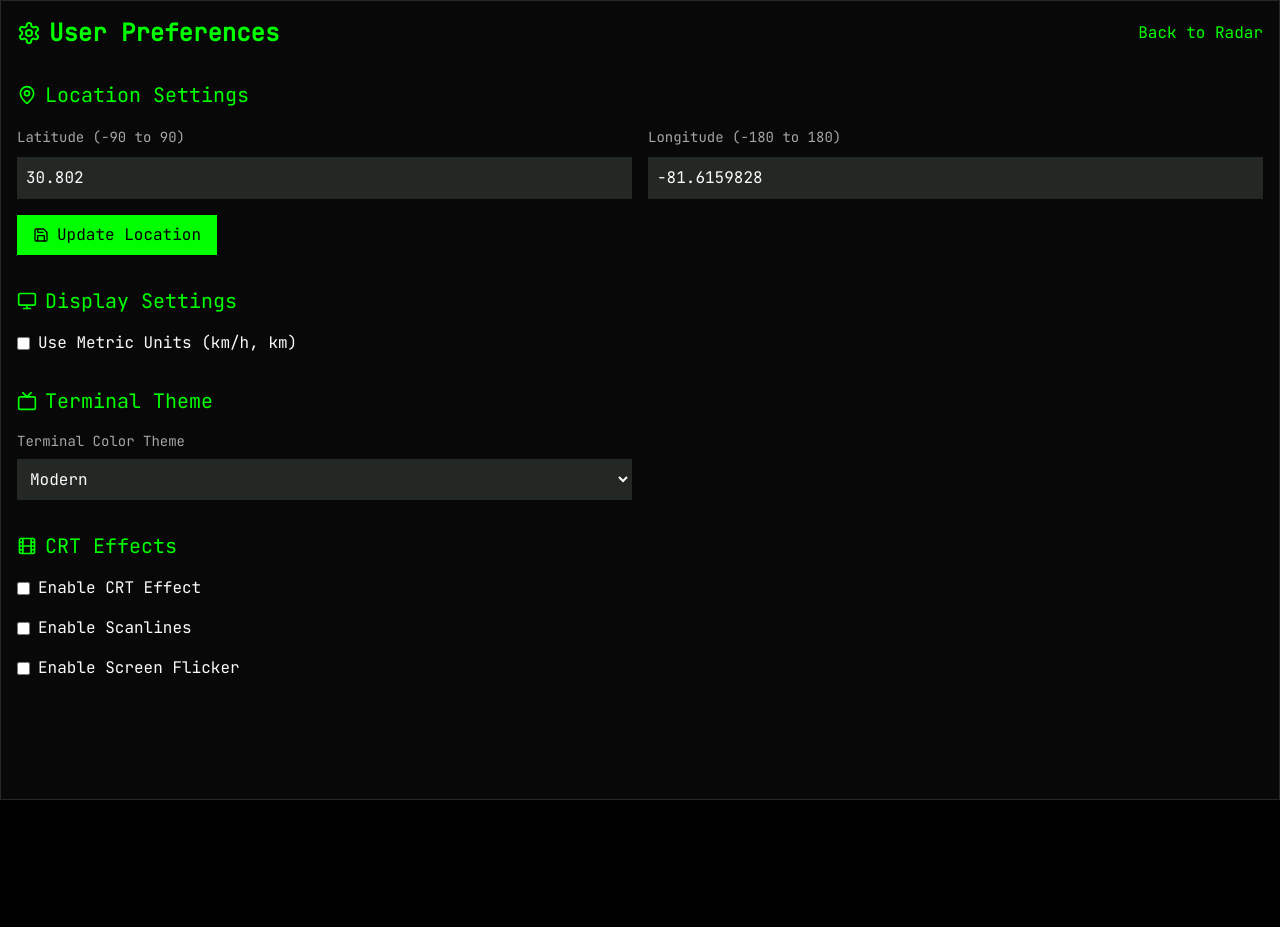
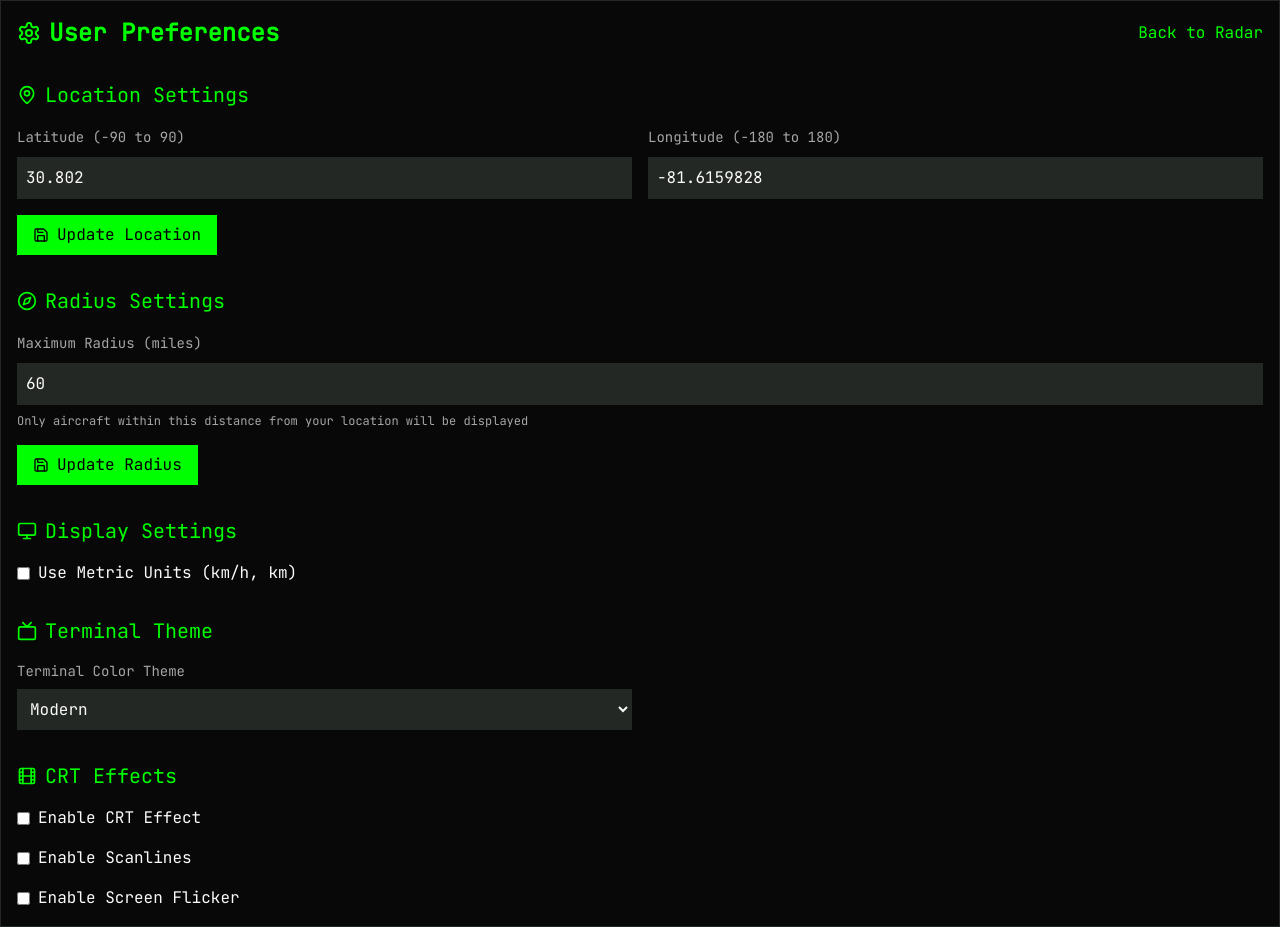
Before and after one commit to WPTK/skywatcher-tui, a React (Vite) app: page /preferences in a window 1280 px wide. Before the commit the page ends 800 px from the top, so only its background shows below. Built offline with nearby package versions, Linux system fonts and the light colour scheme.

Commit message:
Add radius preference
Adds a new user preference to limit the radius of aircraft data returned by the application.  The default radius is 60 miles, but this value is configurable by the user.

```diff
--- a/src/components/AircraftList.tsx
+++ b/src/components/AircraftList.tsx
@@ -160,14 +160,30 @@ export const AircraftList = ({
     }
   }, [isError, error]);
 
-  const sortedAircraft = [...aircraft]
-    .filter((a) => {
-      if (!searchTerm) return true;
-      const term = searchTerm.toLowerCase();
-      return a.callsign.toLowerCase().includes(term) ||
-             a.airline?.toLowerCase().includes(term) ||
-             a.model?.toLowerCase().includes(term);
-    })
+  // Filter aircraft by distance and search term
+  const filteredAircraft = aircraft.filter((a) => {
+    // Calculate distance from user location to aircraft
+    const distance = calculateDistance(
+      userLocation.lat,
+      userLocation.lon,
+      a.lat,
+      a.lon
+    );
+
+    // Filter by maximum radius first
+    if (distance > preferences.maxRadius) {
+      return false;
+    }
+
+    // Then filter by search term if provided
+    if (!searchTerm) return true;
+    const term = searchTerm.toLowerCase();
+    return a.callsign.toLowerCase().includes(term) ||
+           a.airline?.toLowerCase().includes(term) ||
+           a.model?.toLowerCase().includes(term);
+  });
+
+  const sortedAircraft = [...filteredAircraft]
     .sort((a, b) => {
       const multiplier = sortDirection === 'asc' ? 1 : -1;
       switch (sortField) {
@@ -289,6 +305,13 @@ export const AircraftList = ({
           </tbody>
         </table>
       )}
+
+      {/* Show how many aircraft were filtered by distance */}
+      {!isLoading && !isError && aircraft.length > 0 && (
+        <div className="text-sm text-muted-foreground mt-2">
+          Showing {sortedAircraft.length} of {aircraft.length} aircraft within {preferences.maxRadius} {preferences.useMetric ? 'km' : 'miles'}
+        </div>
+      )}
     </div>
   );
 };
--- a/src/contexts/UserPreferencesContext.tsx
+++ b/src/contexts/UserPreferencesContext.tsx
@@ -1,4 +1,3 @@
-
 import React, { createContext, useContext, useState, useEffect } from 'react';
 import { toast } from "@/components/ui/use-toast";
 
@@ -7,6 +6,7 @@ interface UserPreferences {
     lat: number;
     lon: number;
   };
+  maxRadius: number; // Maximum distance in miles to display aircraft
   useMetric: boolean;
   favoriteCallsigns: string[];
   theme: {
@@ -20,6 +20,7 @@ interface UserPreferences {
 interface UserPreferencesContextType {
   preferences: UserPreferences;
   setLocation: (lat: number, lon: number) => void;
+  setMaxRadius: (radius: number) => void;
   toggleMetric: () => void;
   toggleFavorite: (callsign: string) => void;
   updateTheme: (theme: Partial<UserPreferences['theme']>) => void;
@@ -28,6 +29,7 @@ interface UserPreferencesContextType {
 // Default preferences if none are saved
 const defaultPreferences: UserPreferences = {
   location: { lat: 30.802, lon: -81.6159828 }, // Default coordinates
+  maxRadius: 60, // Default 60 miles radius
   useMetric: false,
   favoriteCallsigns: [],
   theme: {
@@ -80,6 +82,17 @@ export const UserPreferencesProvider = ({ children }: { children: React.ReactNod
     });
   };
 
+  const setMaxRadius = (radius: number) => {
+    setPreferences(prev => ({
+      ...prev,
+      maxRadius: radius,
+    }));
+    toast({
+      title: "Radius Updated",
+      description: `Aircraft will now be shown within ${radius} ${preferences.useMetric ? 'km' : 'miles'} of your location`,
+    });
+  };
+
   const toggleMetric = () => {
     setPreferences(prev => ({
       ...prev,
@@ -109,7 +122,7 @@ export const UserPreferencesProvider = ({ children }: { children: React.ReactNod
 
   return (
     <UserPreferencesContext.Provider
-      value={{ preferences, setLocation, toggleMetric, toggleFavorite, updateTheme }}
+      value={{ preferences, setLocation, setMaxRadius, toggleMetric, toggleFavorite, updateTheme }}
     >
       {children}
     </UserPreferencesContext.Provider>
--- a/src/pages/Preferences.tsx
+++ b/src/pages/Preferences.tsx
@@ -1,7 +1,7 @@
 
 import { useState } from "react";
 import { useNavigate } from "react-router-dom";
-import { Settings, Monitor, MapPin, Tv, Film, Save } from "lucide-react";
+import { Settings, Monitor, MapPin, Tv, Film, Save, Compass } from "lucide-react";
 import { useUserPreferences } from "@/contexts/UserPreferencesContext";
 import { toast } from "@/components/ui/use-toast";
 
@@ -9,14 +9,16 @@ import { toast } from "@/components/ui/use-toast";
  * User preferences page
  * Allows configuring:
  * - Location coordinates
+ * - Maximum radius for aircraft display
  * - Unit preferences (metric/imperial)
  * - Terminal theme and CRT effects
  */
 const Preferences = () => {
   const navigate = useNavigate();
-  const { preferences, setLocation, toggleMetric, updateTheme } = useUserPreferences();
+  const { preferences, setLocation, setMaxRadius, toggleMetric, updateTheme } = useUserPreferences();
   const [lat, setLat] = useState(preferences.location.lat.toString());
   const [lon, setLon] = useState(preferences.location.lon.toString());
+  const [radius, setRadius] = useState(preferences.maxRadius.toString());
 
   const handleLocationSubmit = (e: React.FormEvent) => {
     e.preventDefault();
@@ -57,6 +59,24 @@ const Preferences = () => {
       title: "Location Updated",
       description: `Coordinates saved: ${latNum.toFixed(4)}, ${lonNum.toFixed(4)}`,
     });
+  };
+
+  const handleRadiusSubmit = (e: React.FormEvent) => {
+    e.preventDefault();
+
+    // Validate radius
+    const radiusNum = parseFloat(radius);
+
+    if (isNaN(radiusNum) || radiusNum <= 0) {
+      toast({
+        title: "Invalid Radius",
+        description: "Please enter a positive number for the radius",
+        variant: "destructive",
+      });
+      return;
+    }
+
+    setMaxRadius(radiusNum);
   };
 
   const handleThemeChange = (key: keyof typeof preferences.theme, value: boolean | string) => {
@@ -132,6 +152,39 @@ const Preferences = () => {
               >
                 <Save size={16} />
                 Update Location
+              </button>
+            </form>
+          </section>
+
+          {/* Radius Settings */}
+          <section className="space-y-4">
+            <h2 className="text-xl text-primary flex items-center gap-2">
+              <Compass size={20} />
+              Radius Settings
+            </h2>
+            <form onSubmit={handleRadiusSubmit} className="space-y-4">
+              <div className="space-y-2">
+                <label htmlFor="radius" className="text-sm text-muted-foreground">
+                  Maximum Radius ({preferences.useMetric ? 'kilometers' : 'miles'})
+                </label>
+                <input
+                  id="radius"
+                  type="text"
+                  value={radius}
+                  onChange={(e) => setRadius(e.target.value)}
+                  className="w-full bg-secondary text-foreground p-2 rounded-none border border-border"
+                  placeholder="Enter radius..."
+                />
+                <p className="text-xs text-muted-foreground">
+                  Only aircraft within this distance from your location will be displayed
+                </p>
+              </div>
+              <button
+                type="submit"
+                className="bg-primary text-primary-foreground px-4 py-2 hover:bg-primary/90 flex items-center gap-2"
+              >
+                <Save size={16} />
+                Update Radius
               </button>
             </form>
           </section>
```
